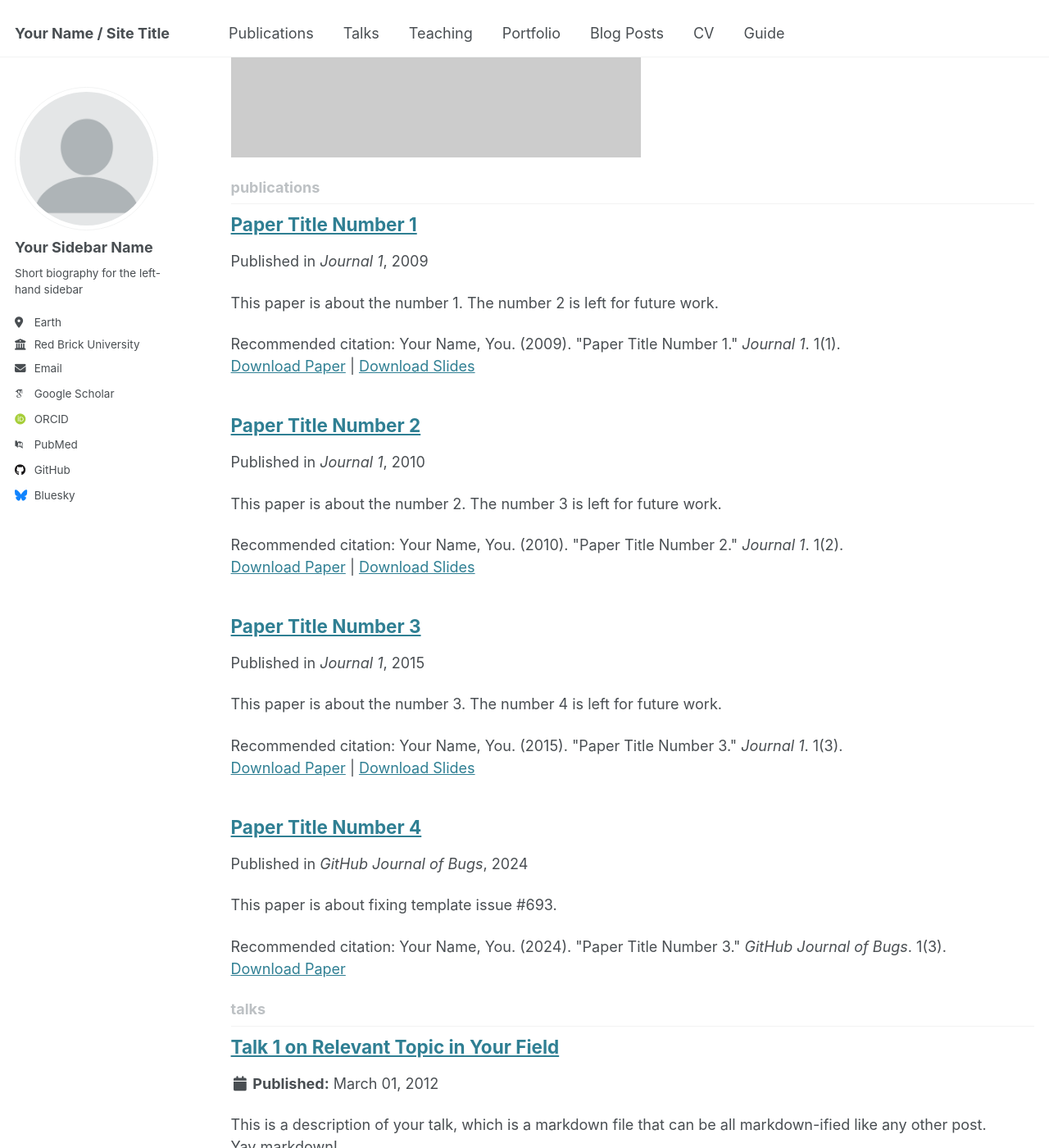
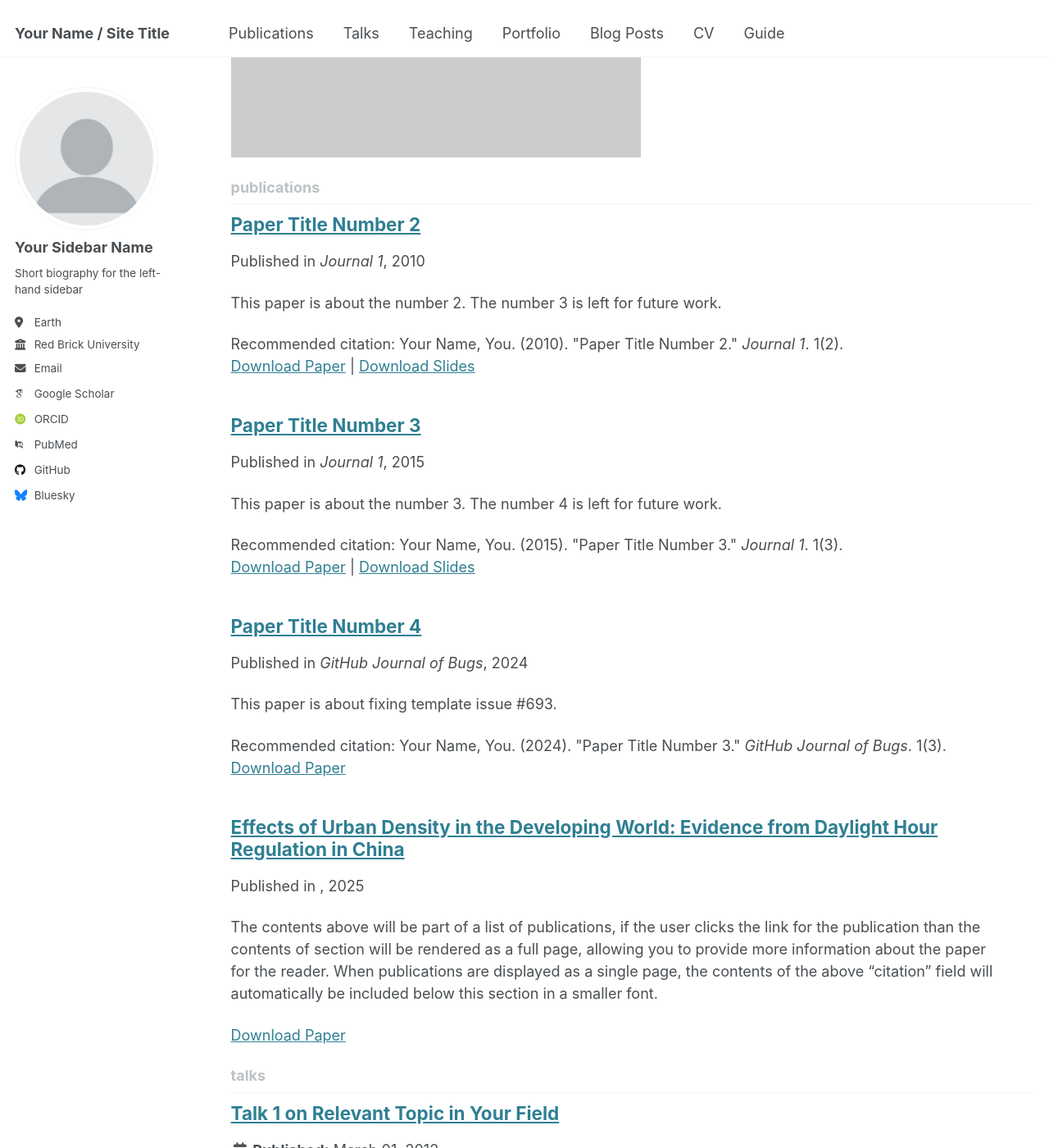
Before and after one commit to shengzhuo-yuan/shengzhuo-yuan.github.io, a Jekyll site: the page built from _pages/collection-archive.html, in a window 1280 px wide and 1400 px high, scrolled down 900 px. Shown: the whole window at 82% size. Built offline with Jekyll 4.4.1, drawn with Linux system fonts in a browser that asks for light colours; some web fonts are replaced.

Commit message:
Update 2009-10-01-paper-title-number-1.md

```diff
--- a/_publications/2009-10-01-paper-title-number-1.md
+++ b/_publications/2009-10-01-paper-title-number-1.md
@@ -1,14 +1,22 @@
 ---
-title: "Paper Title Number 1"
-collection: publications
-category: manuscripts
-permalink: /publication/2009-10-01-paper-title-number-1
-excerpt: 'This paper is about the number 1. The number 2 is left for future work.'
-date: 2009-10-01
-venue: 'Journal 1'
-slidesurl: 'http://academicpages.github.io/files/slides1.pdf'
+title: "Effects of Urban Density in the Developing World: Evidence from Daylight Hour Regulation in China"
+collection: work in progress
+Abstract: 'By 2050, 1.2 billion people are expected to migrate to urban
+ areas, primarily in developing countries. Despite the scale of this
+ transformation, most empirical research on urban density focuses
+ on developed countries, leaving a gap in understanding its effects in
+ the developing world. This paper addresses this gap by providing
+ causal evidence on the impact of urban density using exogenous vari
+ation from Daylight Hour Regulation (DHR) in China. We find that
+ higher density increases PM2.5 concentrations and reduces green
+ space, but also boosts GDP and accelerates urban development.
+ When only considering PM2.5 and GDP, two critical effects, the ur
+ban density is associated with significant net benefits. By extending
+ this analysis to a developing-country context and uncovering key
+ mechanisms, our findings provide critical insights for policymakers
+ navigating rapid urban expansion in the developing countries.'
+date: 2025-02-28
 paperurl: 'http://academicpages.github.io/files/paper1.pdf'
-citation: 'Your Name, You. (2009). &quot;Paper Title Number 1.&quot; <i>Journal 1</i>. 1(1).'
 ---
 
 The contents above will be part of a list of publications, if the user clicks the link for the publication than the contents of section will be rendered as a full page, allowing you to provide more information about the paper for the reader. When publications are displayed as a single page, the contents of the above "citation" field will automatically be included below this section in a smaller font.
```
